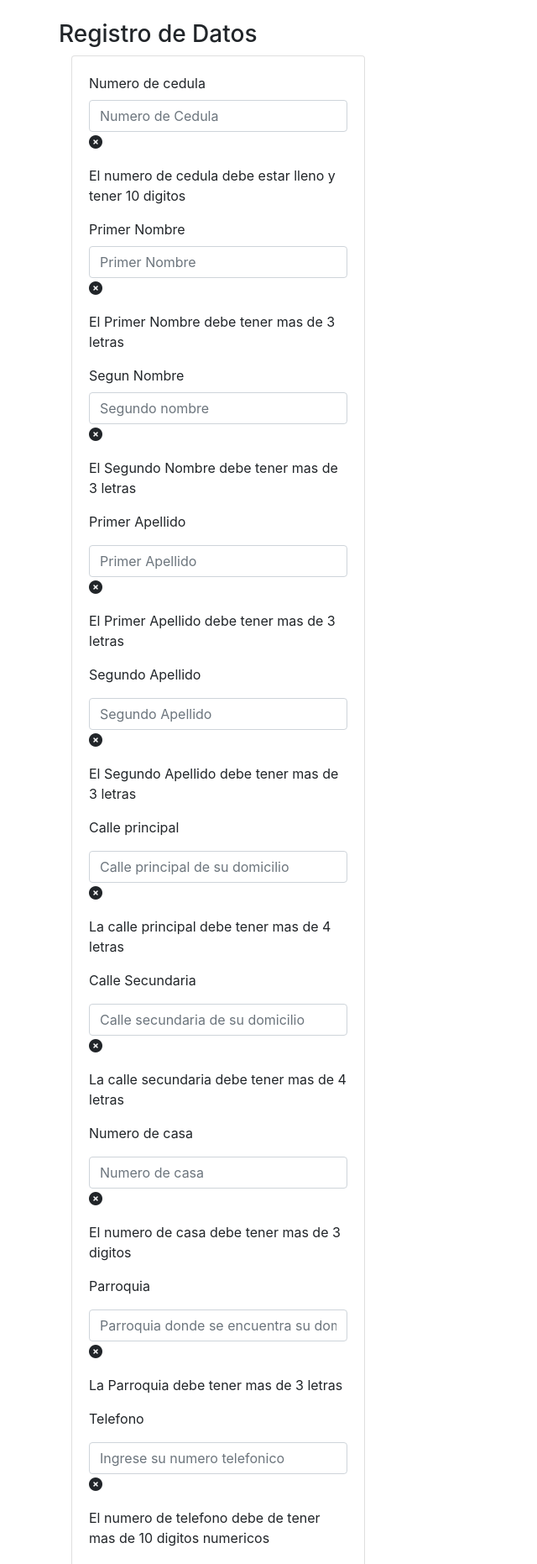
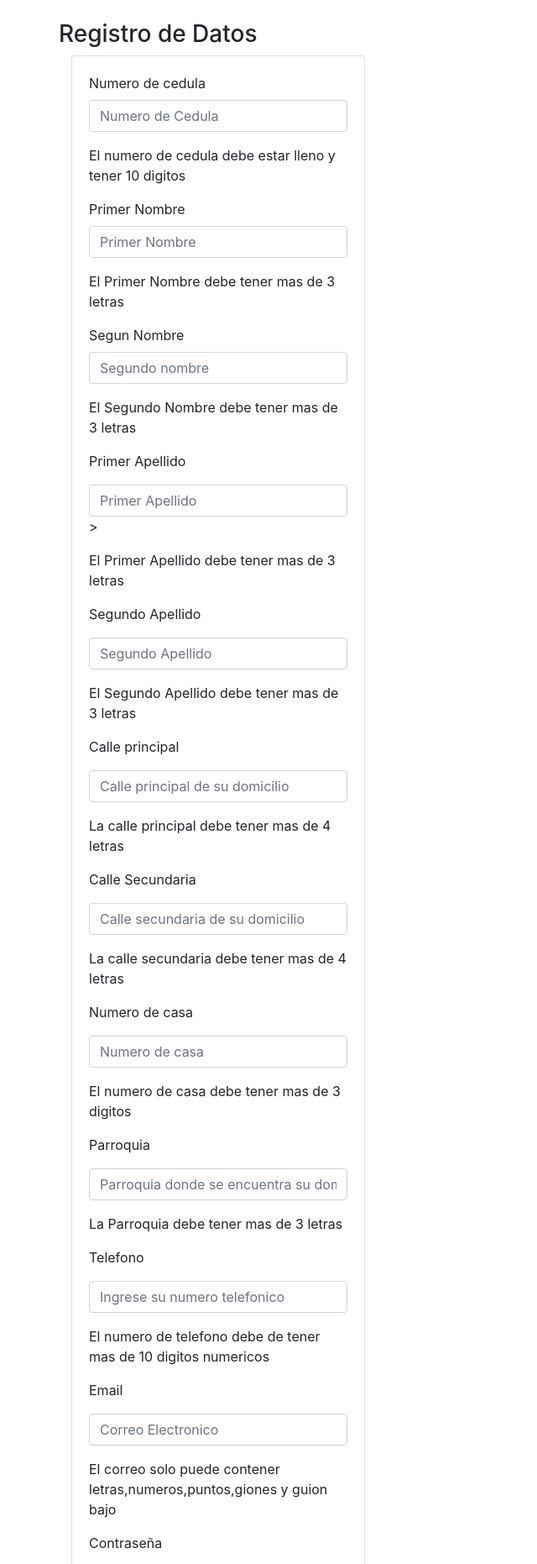
Before and after one commit to ErickGuevara19/Proyecto_Integrador, a Flask app: page /in in a window 1280 px wide. Shown: the part 26-1888 px from the top of the page at 84% size, without its empty margins (0-640 px from the left). Run offline with Flask 2, Linux system fonts and the light colour scheme; some libraries are stand-ins or nearby versions.

Commit message:
cositas2

```diff
--- a/app.py
+++ b/app.py
@@ -43,6 +43,5 @@ def add_student():
             return render_template('loggin3.html')
         return render_template('index.html'), flash ('Los Datos no se han guardado exitosamente')
     return render_template('loggin3.html')
-
 if __name__ == "__main__":
     app.run(debug=True)
--- a/templates/index.html
+++ b/templates/index.html
@@ -22,7 +22,7 @@
             <label for="id_usuario" class ="formulario__label">Numero de cedula</label>
              <div>
                 <input type="number" class="form-control" name="id_usuario" placeholder="Numero de Cedula">
-                <i class="formulario__validacion-estado fas fa-times-circle"></i>
+
              </div>
           </div>
             <p class="formulario__input-error">El numero de cedula debe estar lleno y tener 10 digitos</p>
@@ -30,7 +30,7 @@
               <label form  ="nom_us1" class="formulario__label">Primer Nombre</label>
              <div>
                <input type="text" class="form-control" name="nom_us1" placeholder="Primer Nombre">
-               <i class="formulario__validacion-estado fas fa-times-circle"></i>
+
               </div>
           </div>
           <p class="formulario__input-error">El Primer Nombre debe tener mas de 3 letras</p>
@@ -38,7 +38,7 @@
              <label form ="nom_us2" class="formulario__label">Segun Nombre</label>
               <div>
                 <input type="text" class="form-control" name="nom_us2" placeholder="Segundo nombre">
-                <i class="formulario__validacion-estado fas fa-times-circle"></i>
+
               </div>
           </div>
           <p class="formulario__input-error">El Segundo Nombre debe tener mas de 3 letras</p>
@@ -46,7 +46,7 @@
             <label class="form-group" for="ape_us1">Primer Apellido</label>
             <div>
               <input type="text" class="form-control" name="ape_us1" placeholder="Primer Apellido">
-              <i class="formulario__validacion-estado fas fa-times-circle"></i>
+              >
             </div>
           </div>
           <p class="formulario__input-error">El Primer Apellido debe tener mas de 3 letras</p>
@@ -54,7 +54,7 @@
             <label class="form-group" for="ape_us2">Segundo Apellido </label>
              <div>
                <input type="text" class="form-control" name="ape_us2" placeholder="Segundo Apellido">
-               <i class="formulario__validacion-estado fas fa-times-circle"></i>
+
              </div>
           </div>
           <p class="formulario__input-error">El Segundo Apellido debe tener mas de 3 letras</p>
@@ -62,7 +62,7 @@
             <label class="form-group" for="calle_pri">Calle principal</label>
              <div>
               <input type="text" class="form-control" name="calle_pri" placeholder="Calle principal de su domicilio">
-              <i class="formulario__validacion-estado fas fa-times-circle"></i>
+
              </div>
           </div>
           <p class="formulario__input-error">La calle principal debe tener mas de 4 letras</p>
@@ -70,7 +70,7 @@
             <label class="form-group" for="calle_secu">Calle Secundaria</label>
              <div>
                <input type="text" class="form-control" name="calle_secu" placeholder="Calle secundaria de su domicilio">
-               <i class="formulario__validacion-estado fas fa-times-circle"></i>
+
              </div>
           </div>
           <p class="formulario__input-error">La calle secundaria debe tener mas de 4 letras</p>
@@ -78,7 +78,7 @@
             <label class="form-group" for="nro_casa">Numero de casa</label>
              <div>
                <input type="text" class="form-control" name="nro_casa" placeholder="Numero de casa">
-               <i class="formulario__validacion-estado fas fa-times-circle"></i>
+
              </div>
           </div>
           <p class="formulario__input-error">El numero de casa debe tener mas de 3 digitos</p>
@@ -86,7 +86,7 @@
             <label class = "form-group" for="parroquia">Parroquia</label>
              <div>
                <input type="text" class="form-control" name="parroquia" placeholder="Parroquia donde se encuentra su domicilio">
-               <i class="formulario__validacion-estado fas fa-times-circle"></i>
+
              </div>
           </div>
           <p class="formulario__input-error">La Parroquia debe tener mas de 3 letras</p>
@@ -94,7 +94,7 @@
             <label class = "form-group" for="telefono">Telefono</label>
              <div>
                <input type="number" class="form-control" name="telefono" placeholder="Ingrese su numero telefonico">
-               <i class="formulario__validacion-estado fas fa-times-circle"></i>
+
              </div>
             </div>
           <p class="formulario__input-error">El numero de telefono debe de tener mas de 10 digitos numericos</p>
@@ -102,7 +102,7 @@
             <label class = "form-group" for="email">Email</label>
             <div>
               <input type="email" class="form-control" name="email" placeholder="Correo Electronico">
-              <i class="formulario__validacion-estado fas fa-times-circle"></i>
+
             </div>
           </div>
           <p class="formulario__input-error">El correo solo puede contener letras,numeros,puntos,giones y guion bajo</p>
@@ -110,7 +110,7 @@
             <label class = "form-group" for="password">Contraseña</label>
              <div>
                <input type="password" class="form-control" name="password" placeholder="Contraseña">
-               <i class="formulario__validacion-estado fas fa-times-circle"></i>
+
              </div>
           </div>
           <p class="formulario__input-error">La contraseña debe ser de 4 a 20 caracteres</p>
@@ -118,7 +118,7 @@
             <label class = "form-group" for="validacion">Repetir Contraseña</label>
              <div>
                <input type="password" class="form-control" name="validacion" placeholder="Ingrese su contraseña nuevamente">
-               <i class="formulario__validacion-estado fas fa-times-circle"></i>
+
              </div>
           </div>
           <p  class="formulario__input-error">La contraseña de ser igual a la anterior</p>
@@ -126,7 +126,7 @@
             <label class = "form-group" for="rol">Codigo de rol</label>
              <div>
                <input type="number" class="form-control" name="id_rol" placeholder="Codigo de rol">
-               <i class="formulario__validacion-estado fas fa-times-circle"></i>
+
              </div>
           </div>
           <p class="formulario__input-error">El id debe tener 4 caracteres</p>
--- a/templates/loggin3.html
+++ b/templates/loggin3.html
@@ -1,6 +1,6 @@
 <!DOCTYPE html>
 <html lang="es-EC">
-    <head><title>Accesorios</title>
+    <head><title>Loggin</title>
         <meta charset="utf-8"/>
 <meta name="keywords" content="Loggin"/>
 <link rel="stylesheet" href="loggin3.css">
```
